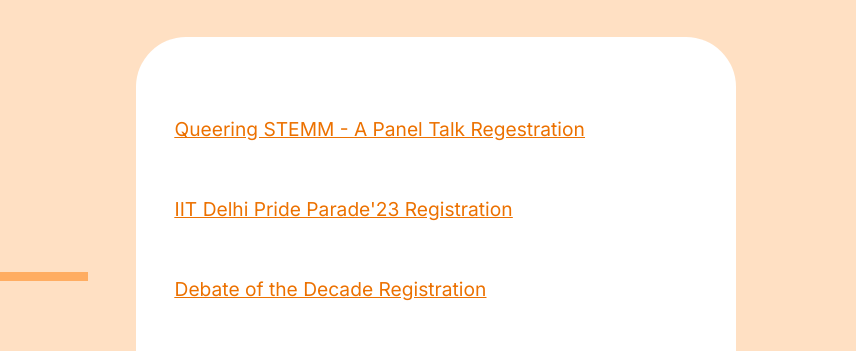
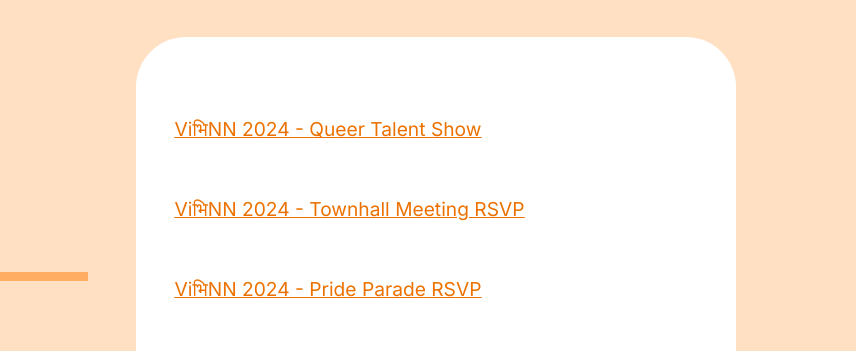
Before and after one commit to RBD0/Indradhanu-website, a plain HTML site: page index.html in a window 1280 px wide. Shown: the part 1349-1700 px from the top of the page, 424-1280 px from the left. Drawn offline with Linux system fonts and the light colour scheme.

Commit message:
Update index.html

```diff
--- a/index.html
+++ b/index.html
@@ -74,9 +74,9 @@
                 </div>
                 <div class="resources-info">
                     <div class="resources-info-inner">
-                        <p><a href="https://forms.gle/CPPHLa6p6NEAYCtA9" target="_blank">Queering STEMM - A Panel Talk Regestration</a></p>
-                        <p><a href="https://forms.gle/GBw3vjwopZRHfJjP9" target="_blank">IIT Delhi Pride Parade'23 Registration</a></p>
-                        <p><a href="https://forms.gle/SsB7pkZsXoPUX2Ts5" target="_blank">Debate of the Decade Registration</a></p>
+                        <p><a href="https://forms.gle/stDQ1MJm8CBKQTi88" target="_blank">ViभिNN 2024 - Queer Talent Show</a></p>
+                        <p><a href="https://forms.gle/xBkw4H4EG2TJcBE48" target="_blank">ViभिNN 2024 - Townhall Meeting RSVP</a></p>
+                        <p><a href="https://forms.gle/1tngdb9wh3Te9UXq6" target="_blank">ViभिNN 2024 - Pride Parade RSVP</a></p>
                         <a href="https://linktr.ee/indradhanu_iitd/" id="resource-view-more" target="_blank">View More</a>
                     </div>
                 </div>
```
